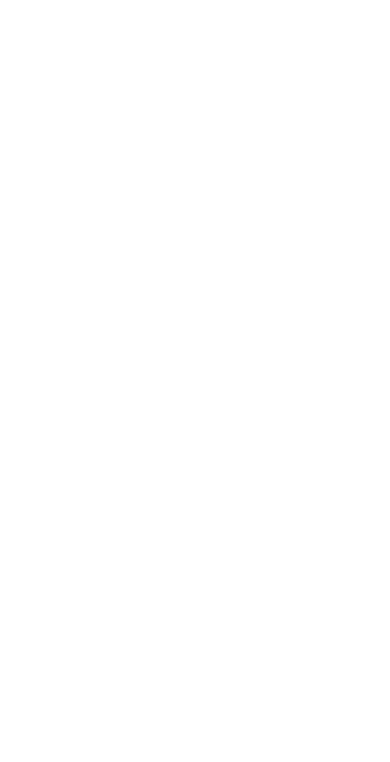
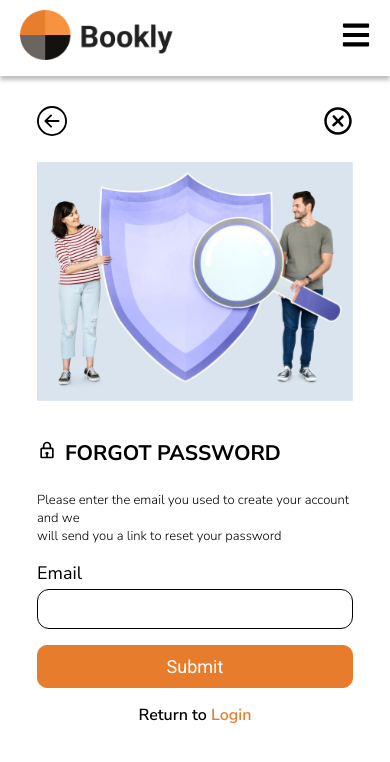
Before and after one commit to gift56/Bookly2.0, a React (Create React App) app: page /forgetpassword in a window 390 px wide. Before the commit this address had no page. Shown: the top 762 px of the page. Built offline with nearby package versions, Linux system fonts and the light colour scheme; a web font is replaced by a local one.

Commit message:
almost done with mobile view

```diff
--- a/src/Routes/Pages.jsx
+++ b/src/Routes/Pages.jsx
@@ -3,6 +3,7 @@ import { Routes, Route } from "react-router-dom";
 import Home from "../pages/Home";
 import Forms from "../pages/Forms";
 import SignUp from "../pages/SignUp";
+import ForgetPass from "../pages/ForgetPass";
 
 const Pages = () => {
   return (
@@ -11,6 +12,7 @@ const Pages = () => {
         <Route path="/" element={<Home />} />
         <Route path="/login" element={<Forms />} />
         <Route path="/getstarted" element={<SignUp />} />
+        <Route path="/forgetpassword" element={<ForgetPass />} />
       </Routes>
     </>
   );
--- a/src/components/Login.jsx
+++ b/src/components/Login.jsx
@@ -55,7 +55,7 @@ const Login = () => {
                     <input type="checkbox" id="check" />
                     <label htmlFor="check">Remember password</label>
                   </div>
-                  <a href="#login">Forgot Password?</a>
+                  <Link to="/forgetpassword">Forgot Password?</Link>
                 </div>
                 <Button text="Submit" className="submit" />
                 <p>
--- a/src/pages/ForgetPass.jsx
+++ b/src/pages/ForgetPass.jsx
@@ -1,9 +1,62 @@
-import React from 'react'
+import React from "react";
+import Image from "../assets/FPImg.svg";
+import Header from "../components/Header";
+import Button from "../components/Button";
+import { CgCloseO } from "react-icons/cg";
+import { BiLock } from "react-icons/bi";
+import { BsArrowLeftCircle } from "react-icons/bs";
+import { Link } from "react-router-dom";
+import "../sass/form.scss";
 
 const ForgetPass = () => {
   return (
-    <div>ForgetPass</div>
-  )
-}
+    <div>
+      <Header btnText="get started" linkText="getstarted" />
+      <div className="contain">
+        <div className="formWrapper">
+          <div className="formHeader">
+            <div className="titleArea">
+              <Link to="/login">
+                <BsArrowLeftCircle className="closeIcon" />
+              </Link>
+              <div>
+                <Link to="/">
+                  <CgCloseO className="closeIcon" />
+                </Link>
+              </div>
+            </div>
+          </div>
+          <div className="formContainer">
+            <div className="leftSide passwordArea">
+              <div className="titlewelcomeP">
+                <div className="title">
+                  <BiLock className="icon" />
+                  <h2>FORGOT PASSWORD</h2>
+                </div>
+                <p className="paragraph">
+                  Please enter the email you used to create your account and we
+                  <span>will send you a link to reset your password</span>
+                </p>
+              </div>
+              <form className="myForm">
+                <div className="formControl">
+                  <label htmlFor="email">Email</label>
+                  <input type="email" />
+                </div>
+                <Button text="Submit" className="submit" />
+                <p>
+                  Return to <Link to="/login">Login</Link>
+                </p>
+              </form>
+            </div>
+            <div className="rightSide">
+              <img src={Image} alt="/" />
+            </div>
+          </div>
+        </div>
+      </div>
+    </div>
+  );
+};
 
-export default ForgetPass
+export default ForgetPass;
--- a/src/sass/form.scss
+++ b/src/sass/form.scss
@@ -10,6 +10,35 @@
     margin-top: 30px;
     margin-bottom: 30px;
     font-family: $font1;
+
+    .passwordArea {
+        flex-direction: column;
+        gap: 1rem;
+        .titlewelcomeP {
+            display: flex;
+            flex-direction: column;
+            gap: 1.5rem;
+            .title {
+                display: flex;
+                align-items: baseline;
+                gap: 0.5rem;
+                h2{
+                    font-size: 21px;
+                }
+                .icon {
+                    font-size: 20px;
+                }
+            }
+            .paragraph {
+                // font-size: 18px;
+                font-size: 13px;
+                font-weight: 300;
+                span {
+                    display: block;
+                }
+            }
+        }
+    }
 
     .formFooter {
         margin-top: 30px;
@@ -201,7 +230,7 @@
                     font-weight: 400;
                     line-height: 25px;
                     text-align: left;
-                    span{
+                    span {
                         color: $btnbg;
                     }
                     @media screen and (min-width: 768px) {
```
